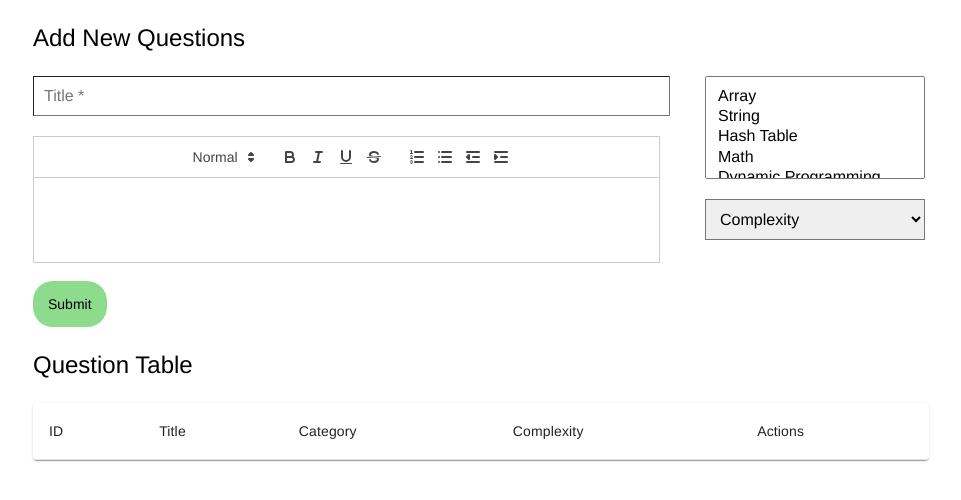
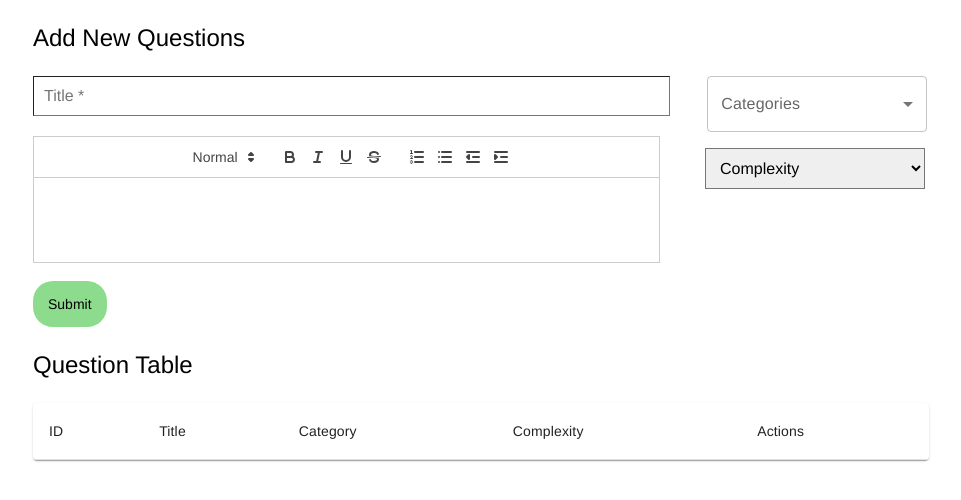
Before and after one commit to CS3219-AY2324S1/ay2324s1-course-assessment-g50, a React (Create React App) app: page / in a window 1280 px wide. Shown: the top 500 px of the page, without its empty margins (159-1120 px from the left). Built offline with nearby package versions, Linux system fonts and the light colour scheme.

Commit message:
Handle duplicate question errors

```diff
--- a/src/components/questions/question-form/question-form.js
+++ b/src/components/questions/question-form/question-form.js
@@ -1,30 +1,11 @@
 import React, { useState } from "react";
-import { useDispatch } from "react-redux";
+import { useDispatch, useSelector } from "react-redux";
 import RichText from "./rich-text.js";
+import MultipleSelect from "./multi-select.js";
 import { addNewQuestion } from "../../../reducers/questionSlice.js";
 import { sendError } from "../../../services/alert.service.js";
 import "./question-form.css";
 import "../questions.css";
-
-// Option Fields (hardcode or save to db?)
-// prettier-ignore
-const category_list = [
-  "Array", "String", "Hash Table", "Math", "Dynamic Programming", "Sorting",
-  "Greedy", "Depth-First Search", "Binary Search", "Database", "Breadth-First Search",
-  "Tree", "Matrix", "Two Pointers", "Binary Tree", "Bit Manipulation",
-  "Heap (Priority Queue)", "Stack", "Prefix Sum", "Graph", "Simulation",
-  "Design", "Counting", "Backtracking", "Sliding Window", "Union Find",
-  "Linked List", "Ordered Set", "Enumeration", "Monotonic Stack", "Trie",
-  "Recursion", "Divide and Conquer", "Bitmask", "Number Theory", "Queue",
-  "Binary Search Tree", "Segment Tree", "Memoization", "Geometry", "Topological Sort",
-  "Binary Indexed Tree", "Hash Function", "Game Theory", "Shortest Path", "Combinatorics",
-  "Interactive", "String Matching", "Data Stream", "Rolling Hash", "Brainteaser",
-  "Randomized", "Monotonic Queue", "Merge Sort", "Iterator", "Concurrency",
-  "Doubly-Linked List", "Probability and Statistics", "Quickselect", "Bucket Sort",
-  "Suffix Array", "Minimum Spanning Tree", "Counting Sort", "Shell", "Line Sweep",
-  "Reservoir Sampling", "Strongly Connected", "Component", "Eulerian Circuit",
-  "Radix Sort", "Rejection Sampling", "Biconnected Component"
-];
 
 const difficulties = ["Easy", "Medium", "Hard"];
 
@@ -40,33 +21,32 @@ const QuestionForm = () => {
   const [formData, setFormData] = useState(initialState);
   const { title, categories, description, complexity } = formData;
   const dispatch = useDispatch();
-
-  const onCategoryChange = (e) => {
-    const selectedOptions = Array.from(e.target.selectedOptions).map(
-      (option) => option.value
-    );
-    setFormData({ ...formData, categories: selectedOptions });
+  const status = useSelector((state) => state.questions.upload_status);
+  const onDescriptionChange = (value) => {
+    // If not form data's initial state
+    if (value !== "<p><br></p>") {
+      return setFormData({ ...formData, description: value });
+    }
   };
-
-  const onDescriptionChange = (value) =>
-    setFormData({ ...formData, description: value });
 
   // Update the state with the selected values
   const onChange = (e) =>
     setFormData({ ...formData, [e.target.name]: e.target.value });
 
-  const onSubmit = (e) => {
+  const onSubmit = async (e) => {
     e.preventDefault();
 
-    const isValid = Object.values(formData).every(
+    const isAllFilled = Object.values(formData).every(
       (field) => field !== null && field !== ""
     );
 
-    if (isValid) {
-      dispatch(addNewQuestion(formData));
-      setFormData(initialState);
-
-      setTimeout(() => {}, 1000);
+    if (true) {
+      try {
+        await dispatch(addNewQuestion(formData)).unwrap();
+        setFormData(initialState);
+      } catch (error) {
+        sendError(dispatch, error.message);
+      }
     } else {
       sendError(dispatch, "All fields must be filled");
     }
@@ -96,22 +76,7 @@ const QuestionForm = () => {
           </div>
 
           <div className="column right">
-            <select
-              name="categories"
-              value={categories}
-              onChange={onCategoryChange}
-              className="field"
-              multiple
-            >
-              <option value="" disabled hidden>
-                categories
-              </option>
-              {category_list.map((cat, i) => (
-                <option value={cat} key={i}>
-                  {cat}
-                </option>
-              ))}
-            </select>
+            <MultipleSelect categories={categories} onChange={onChange} />
             <select
               name="complexity"
               value={complexity}
--- a/src/reducers/questionSlice.js
+++ b/src/reducers/questionSlice.js
@@ -55,10 +55,15 @@ export const fetchQuestions = createAsyncThunk(
 export const addNewQuestion = createAsyncThunk(
   "posts/addNewQuestion",
   async (formData) => {
-    const response = await addQuestionToRepo(formData);
+    try {
+      const response = await addQuestionToRepo(formData);
 
-    // The response includes unique ID
-    return response.data;
+      // The response includes unique ID
+      return response.data;
+    } catch (error) {
+      // Handle or log error if necessary
+      throw error; // This error will be caught in the onSubmit method
+    }
   }
 );
 
--- a/src/services/alert.service.js
+++ b/src/services/alert.service.js
@@ -12,7 +12,7 @@ const notify = (dispatch, alertData) => {
   dispatch(addMessage(alertData));
   setTimeout(() => {
     dispatch(removeMessage(alertData.id));
-  }, 1000);
+  }, 2000);
 };
 
 export const sendError = (dispatch, message) => {
--- a/src/services/question.service.js
+++ b/src/services/question.service.js
@@ -1,9 +1,20 @@
 import { v4 as uuidv4 } from "uuid";
 
-// Add a new question (to questions object and to localStorage)
+// Question service interects with backend API -> saves to reducer
+
+// Add a new question (to questions object and to localStorage, mocks api)
 export const addQuestionToRepo = (questionData) => {
   const questionRepo = getQuestions().data;
   const id = uuidv4();
+
+  // Check for duplicates
+  const hasDuplicate = questionRepo.filter(
+    (question) => question.title === questionData.title
+  );
+
+  if (hasDuplicate.length > 0) {
+    throw new Error("Found possible duplicate question with the same title");
+  }
 
   questionData.id = id;
   questionRepo.push(questionData);
```
